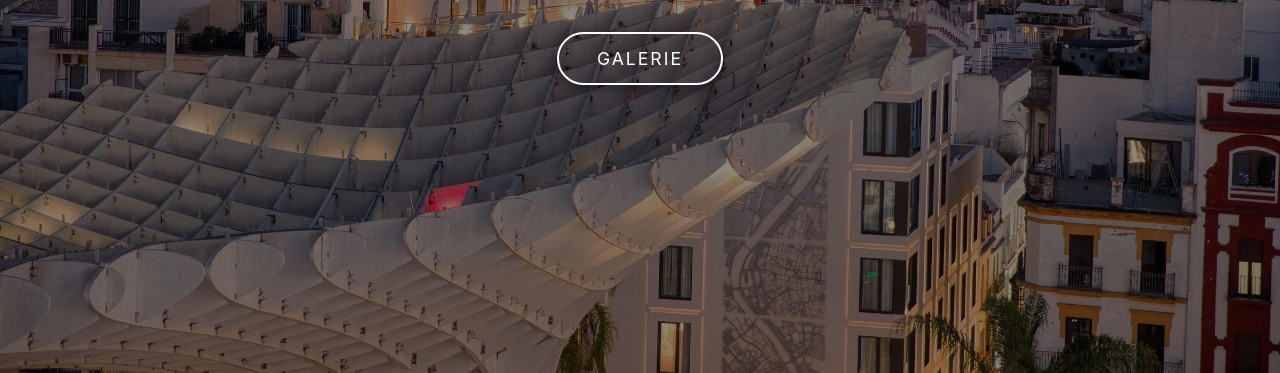
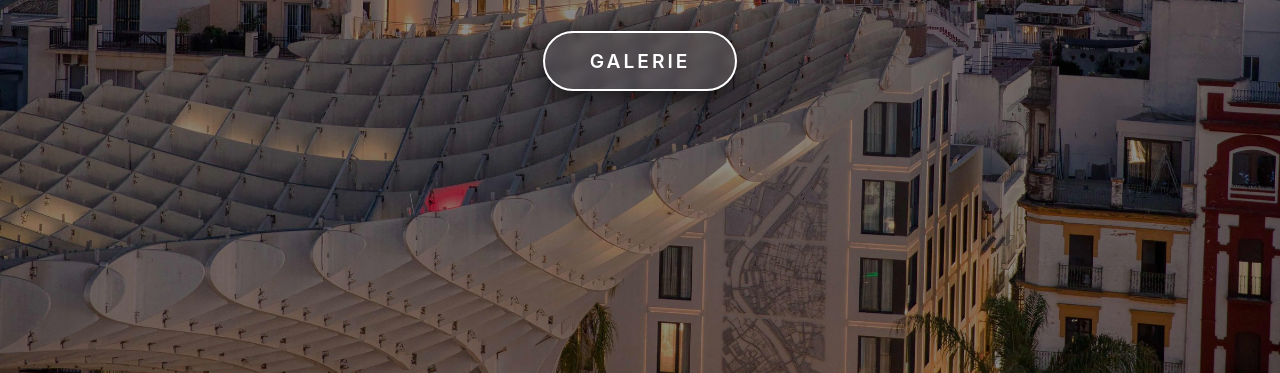
Before and after one commit to oliverelm/fotogalerie, a website: page index.html in a window 1280 px wide. Shown: the part 427-800 px from the top of the page. Drawn offline with Linux system fonts and the light colour scheme.

Commit message:
Update index.html

```diff
--- a/index.html
+++ b/index.html
@@ -5,18 +5,15 @@
     <meta name="viewport" content="width=device-width, initial-scale=1.0">
     <title>Die Welt mit meinen Augen | Startseite</title>
     <style>
-        body {
+        body, html {
+            margin: 0;
+            padding: 0;
+            height: 100%;
+            overflow: hidden;
             font-family: -apple-system, BlinkMacSystemFont, "Segoe UI", Roboto, Helvetica, Arial, sans-serif;
-            margin: 0;
             background-color: #111;
-            color: #fff;
-            display: flex;
-            flex-direction: column;
-            height: 100vh;
-            justify-content: space-between;
         }
 
-        /* Vollbild-Hero auf der Startseite */
         .hero-home {
             width: 100%;
             height: 100vh;
@@ -28,10 +25,7 @@
             align-items: center;
             color: white;
             text-align: center;
-            position: absolute;
-            top: 0;
-            left: 0;
-            z-index: 1;
+            position: relative;
         }
 
         .hero-home::after {
@@ -39,12 +33,12 @@
             position: absolute;
             top: 0; left: 0; width: 100%; height: 100%;
             background: rgba(0, 0, 0, 0.45);
-            z-index: 2;
+            z-index: 1;
         }
 
         .hero-content {
             position: relative;
-            z-index: 3;
+            z-index: 2;
             display: flex;
             flex-direction: column;
             align-items: center;
@@ -65,30 +59,33 @@
             font-size: 1.5rem;
             letter-spacing: 1px;
             text-shadow: 1px 1px 8px rgba(0,0,0,0.9);
-            margin: 0 0 35px 0;
+            margin: 0 0 40px 0;
             opacity: 0.95;
         }
 
-        /* Schöner Galerie-Button */
+        /* Schöner, fetter Galerie-Button */
         .btn-galerie {
             display: inline-block;
-            padding: 14px 38px;
-            background-color: transparent;
+            padding: 16px 45px;
+            background-color: rgba(255, 255, 255, 0.1);
             color: #fff;
             border: 2px solid #fff;
-            border-radius: 30px;
-            font-size: 1.1rem;
-            letter-spacing: 2px;
+            border-radius: 40px;
+            font-size: 1.2rem;
+            font-weight: 600;
+            letter-spacing: 3px;
             text-decoration: none;
             text-transform: uppercase;
             transition: all 0.3s ease;
-            box-shadow: 0 4px 15px rgba(0,0,0,0.5);
+            backdrop-filter: blur(5px);
+            box-shadow: 0 6px 20px rgba(0,0,0,0.6);
         }
 
         .btn-galerie:hover {
             background-color: #fff;
             color: #111;
             transform: scale(1.05);
+            box-shadow: 0 8px 25px rgba(255,255,255,0.3);
         }
     </style>
 </head>
@@ -103,7 +100,7 @@
 </div>
 
 <script>
-    // Zufälliges Hero-Bild beim Start
+    // Zufälliges Hero-Bild beim Start laden
     const heroImages = [
         "hero-bruecke-hafen.jpg", "hero-bruecke-nacht-1.jpg", "hero-douro-tal.jpg",
         "hero-london-nacht.jpg", "hero-london-tag.jpg", "hero-paris-grand-palais.jpg",
```
